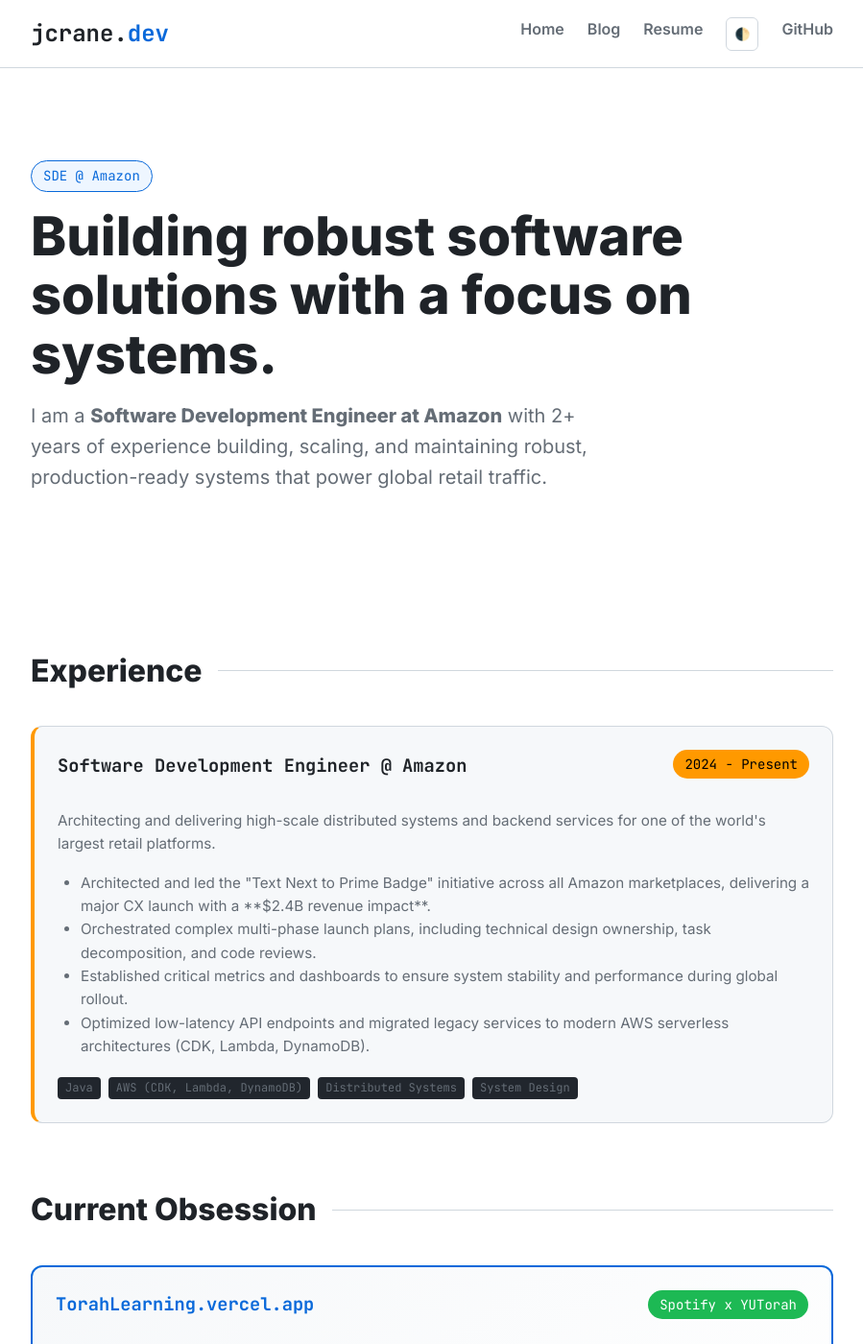
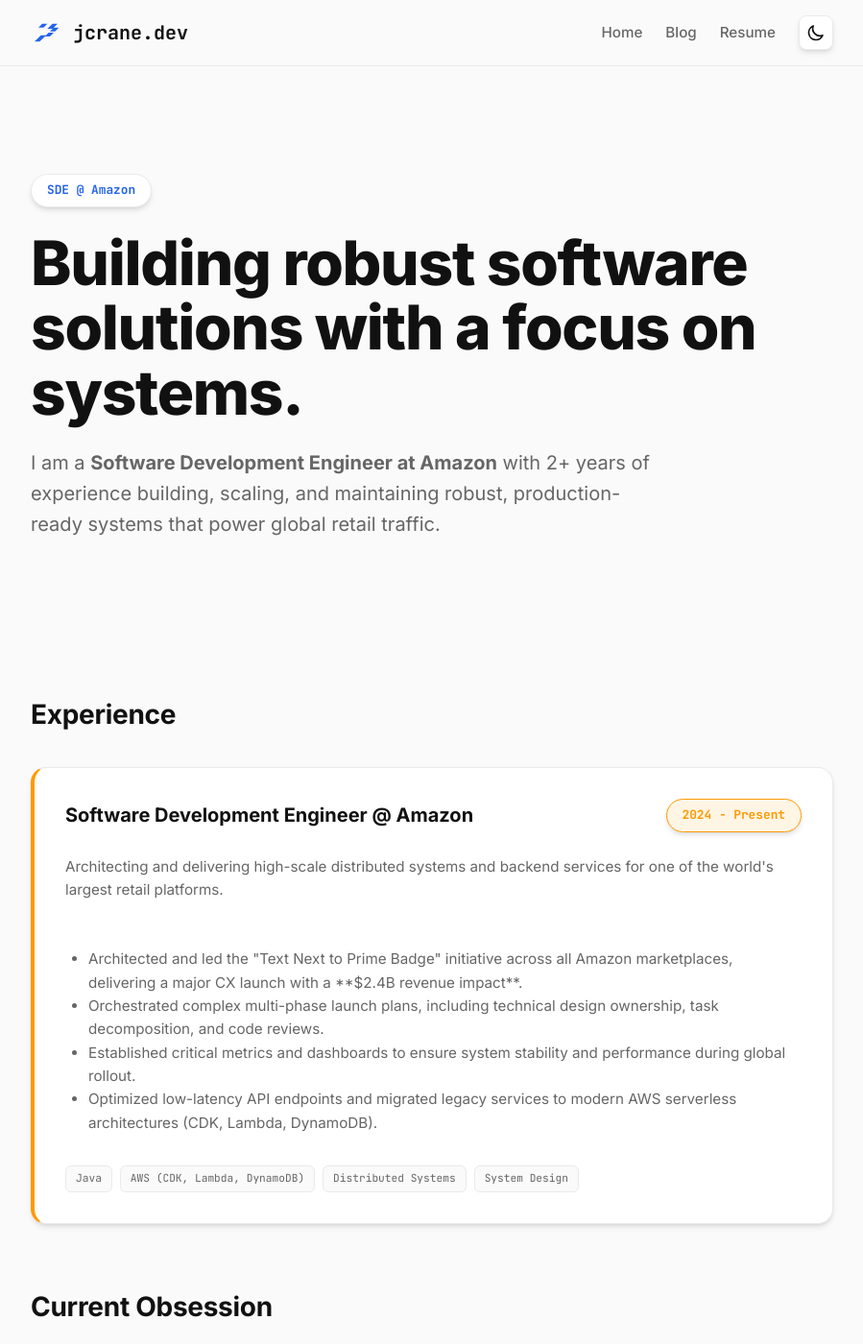
Before and after one commit to jcrane613/jcrane613.github.io, a Jekyll site: the page built from index.html, in a window 1280 px wide and 1400 px high. Shown: the whole window at 96% size, without its empty margins (190-1089 px from the left). Built offline with Jekyll 4.4.1, drawn with Linux system fonts in a browser that asks for light colours; some of the changed text lies outside the part shown.

Commit message:
UI Overhaul: Modern light/dark mode, SVG Crane logo, and Activity Dashboard

```diff
--- a/_config.yml
+++ b/_config.yml
@@ -2,7 +2,7 @@
 description: Software Development Engineer at Amazon | 2+ Years Experience
 email: jonathan.avi.crane@gmail.com
 github_username: jcrane613
-linkedin_username: jonathan-crane
+linkedin_username: jonathan-crane-786226198
 markdown: kramdown
 permalink: /blog/:year/:month/:day/:title
 baseurl: ""
--- a/_layouts/default.html
+++ b/_layouts/default.html
@@ -6,22 +6,29 @@
     <title>{{ page.title }} | Jonathan Crane</title>
     <link rel="preconnect" href="https://fonts.googleapis.com">
     <link rel="preconnect" href="https://fonts.gstatic.com" crossorigin>
-    <link href="https://fonts.googleapis.com/css2?family=Inter:wght@400;600;800&family=JetBrains+Mono:wght@400;700&display=swap" rel="stylesheet">
+    <link href="https://fonts.googleapis.com/css2?family=Inter:wght@400;500;600;700;800&family=JetBrains+Mono:wght@400;700&display=swap" rel="stylesheet">
     <link rel="stylesheet" type="text/css" href="/main.css">
 </head>
-<body data-theme="dark">
+<body>
     <header>
-        <nav>
-            <div class="nav-container">
-                <a href="/" class="logo">jcrane.<span>dev</span></a>
-                <ul class="nav-links">
-                    <li><a href="/">Home</a></li>
-                    <li><a href="/blog">Blog</a></li>
-                    <li><a href="/Jonathan_Crane_Resume_2026.docx" download>Resume</a></li>
-                    <li><button id="theme-toggle" class="theme-toggle">🌓</button></li>
-                    <li><a href="https://github.com/jcrane613" target="_blank">GitHub</a></li>
-                </ul>
-            </div>
+        <nav class="nav-container">
+            <a href="/" class="logo-wrapper">
+                <svg class="logo-icon" viewBox="0 0 24 24" xmlns="http://www.w3.org/2000/svg">
+                    <path d="M21 5l-4 4h-4l4-4h4zM3 19l4-4h4l-4 4H3zm15-7l-3 3h-4l3-3h4zM6 8l3-3h4l-3 3H6zm6 6l-3 3H5l3-3h4zm3-3l3-3h4l-3 3h-4z" />
+                </svg>
+                <span class="logo-text">jcrane.<span>dev</span></span>
+            </a>
+            <ul class="nav-links">
+                <li><a href="/">Home</a></li>
+                <li><a href="/blog">Blog</a></li>
+                <li><a href="/Jonathan_Crane_Resume_2026.docx" download>Resume</a></li>
+                <li>
+                    <button id="theme-toggle" class="theme-toggle" aria-label="Toggle Theme">
+                        <svg class="sun-icon" style="display:none; width:20px; height:20px;" fill="none" stroke="currentColor" viewBox="0 0 24 24"><path stroke-linecap="round" stroke-linejoin="round" stroke-width="2" d="M12 3v1m0 16v1m9-9h-1M4 12H3m15.364-6.364l-.707.707M6.343 17.657l-.707.707m12.728 0l-.707-.707M6.343 6.343l-.707-.707M15 12a3 3 0 11-6 0 3 3 0 016 0z"></path></svg>
+                        <svg class="moon-icon" style="display:none; width:20px; height:20px;" fill="none" stroke="currentColor" viewBox="0 0 24 24"><path stroke-linecap="round" stroke-linejoin="round" stroke-width="2" d="M20.354 15.354A9 9 0 018.646 3.646 9.003 9.003 0 0012 21a9.003 9.003 0 008.354-5.646z"></path></svg>
+                    </button>
+                </li>
+            </ul>
         </nav>
     </header>
 
@@ -29,9 +36,24 @@
         {{ content }}
     </main>
 
+    <footer>
+        <div class="footer-container">
+            <div class="social-links">
+                <a href="mailto:jonathan.avi.crane@gmail.com">Email</a>
+                <a href="https://github.com/jcrane613" target="_blank">GitHub</a>
+                <a href="https://www.linkedin.com/in/jonathan-crane-786226198" target="_blank">LinkedIn</a>
+            </div>
+            <p style="color: var(--text-secondary); font-size: 0.85rem;">
+                &copy; <span id="current-year"></span> Jonathan Crane. Crafted for 2026.
+            </p>
+        </div>
+    </footer>
+
     <script>
         const storageKey = 'theme-preference';
         const toggle = document.querySelector('#theme-toggle');
+        const sunIcon = document.querySelector('.sun-icon');
+        const moonIcon = document.querySelector('.moon-icon');
 
         const getColorPreference = () => {
             if (localStorage.getItem(storageKey))
@@ -42,46 +64,38 @@
                     : 'light';
         };
 
-        const setPreference = () => {
-            localStorage.setItem(storageKey, theme.value);
-            reflectPreference();
-        };
+        const theme = { value: getColorPreference() };
 
         const reflectPreference = () => {
             document.body.setAttribute('data-theme', theme.value);
-            toggle?.setAttribute('aria-label', theme.value);
+            if (theme.value === 'dark') {
+                sunIcon.style.display = 'block';
+                moonIcon.style.display = 'none';
+            } else {
+                sunIcon.style.display = 'none';
+                moonIcon.style.display = 'block';
+            }
         };
 
-        const theme = { value: getColorPreference() };
         reflectPreference();
 
         window.onload = () => {
             reflectPreference();
-            // Set dynamic year
             document.getElementById('current-year').textContent = new Date().getFullYear();
 
             toggle.addEventListener('click', () => {
                 theme.value = theme.value === 'light' ? 'dark' : 'light';
-                setPreference();
+                localStorage.setItem(storageKey, theme.value);
+                reflectPreference();
             });
         };
 
         window.matchMedia('(prefers-color-scheme: dark)')
             .addEventListener('change', ({matches:isDark}) => {
                 theme.value = isDark ? 'dark' : 'light';
-                setPreference();
+                localStorage.setItem(storageKey, theme.value);
+                reflectPreference();
             });
     </script>
-
-    <footer>
-        <div class="footer-container">
-            <p>&copy; <span id="current-year"></span> Jonathan Crane. Built with Jekyll.</p>
-            <div class="social-links">
-                <a href="mailto:jonathan.avi.crane@gmail.com">Email</a>
-                <a href="https://github.com/jcrane613" target="_blank">GitHub</a>
-                <a href="https://www.linkedin.com/in/jonathan-crane/" target="_blank">LinkedIn</a>
-            </div>
-        </div>
-    </footer>
 </body>
 </html>
--- a/index.html
+++ b/index.html
@@ -11,23 +11,23 @@
     </p>
 </section>
 
-<section id="experience" style="margin-top: 4rem;">
+<section id="experience">
     <h2 class="section-title">Experience</h2>
     <div class="project-card" style="border-left: 4px solid #ff9900;">
-        <div style="display: flex; justify-content: space-between; align-items: center;">
-            <h3 style="color: var(--text-primary);">Software Development Engineer @ Amazon</h3>
-            <span class="badge" style="background: #ff9900; color: #000; border: none;">2024 - Present</span>
+        <div style="display: flex; justify-content: space-between; align-items: center; flex-wrap: wrap; gap: 1rem;">
+            <h3 style="color: var(--text-primary); margin: 0;">Software Development Engineer @ Amazon</h3>
+            <span class="badge" style="background: rgba(255, 153, 0, 0.1); color: #ff9900; border: 1px solid #ff9900; margin: 0;">2024 - Present</span>
         </div>
-        <p style="margin-top: 1rem;">
+        <p style="margin-top: 1.5rem;">
             Architecting and delivering high-scale distributed systems and backend services for one of the world's largest retail platforms.
         </p>
-        <ul style="margin: 1rem 0 0 1.5rem; color: var(--text-secondary); font-size: 0.95rem;">
+        <ul style="margin: 1.5rem 0 0 1.5rem; color: var(--text-secondary); font-size: 0.95rem;">
             <li>Architected and led the "Text Next to Prime Badge" initiative across all Amazon marketplaces, delivering a major CX launch with a **$2.4B revenue impact**.</li>
             <li>Orchestrated complex multi-phase launch plans, including technical design ownership, task decomposition, and code reviews.</li>
             <li>Established critical metrics and dashboards to ensure system stability and performance during global rollout.</li>
             <li>Optimized low-latency API endpoints and migrated legacy services to modern AWS serverless architectures (CDK, Lambda, DynamoDB).</li>
         </ul>
-        <div class="tech-stack" style="margin-top: 1.25rem;">
+        <div class="tech-stack" style="margin-top: 2rem;">
             <span class="tech-tag">Java</span>
             <span class="tech-tag">AWS (CDK, Lambda, DynamoDB)</span>
             <span class="tech-tag">Distributed Systems</span>
@@ -39,20 +39,36 @@
 <section id="featured-project" style="margin-top: 4rem;">
     <h2 class="section-title">Current Obsession</h2>
     <div class="project-card" style="border: 2px solid var(--accent); background: linear-gradient(145deg, var(--card-bg), var(--bg-color));">
-        <div style="display: flex; justify-content: space-between; align-items: flex-start;">
-            <h3>TorahLearning.vercel.app</h3>
-            <span class="badge" style="background: #1db954; color: white; border: none;">Spotify x YUTorah</span>
+        <div style="display: flex; justify-content: space-between; align-items: flex-start; flex-wrap: wrap; gap: 1rem;">
+            <h3 style="margin: 0;">TorahLearning.vercel.app</h3>
+            <span class="badge" style="background: rgba(29, 185, 84, 0.1); color: #1db954; border: 1px solid #1db954; margin: 0;">Spotify x YUTorah</span>
         </div>
-        <p style="margin-top: 1rem; font-size: 1.1rem; color: var(--text-primary);">
+        <p style="margin-top: 1.5rem; font-size: 1.1rem; color: var(--text-primary);">
             I'm building at the intersection of <strong>Audio Engineering</strong> and <strong>Jewish Education</strong>.
             This project bridges the gap between the Spotify streaming experience and the rich content of YUTorah,
             creating a seamless interface for spiritual growth.
         </p>
-        <div class="tech-stack" style="margin-top: 1.5rem;">
-            <a href="https://torahlearning.vercel.app/" target="_blank" class="tech-tag" style="background: var(--accent); color: white; text-decoration: none;">Live Demo &rarr;</a>
+        <div class="tech-stack" style="margin-top: 2rem;">
+            <a href="https://torahlearning.vercel.app/" target="_blank" class="tech-tag" style="background: var(--accent); color: white; border: none; text-decoration: none; padding: 6px 14px;">Live Demo &rarr;</a>
             <span class="tech-tag">Next.js</span>
             <span class="tech-tag">Spotify API</span>
             <span class="tech-tag">Audio Processing</span>
+        </div>
+    </div>
+</section>
+
+<section id="stats" style="margin-top: 4rem;">
+    <h2 class="section-title">Activity Dashboard</h2>
+    <div class="projects-grid">
+        <div class="project-card" style="padding: 1.5rem; justify-content: center; align-items: center; text-align: center;">
+            <span style="font-size: 0.8rem; color: var(--text-secondary); font-family: var(--font-mono); text-transform: uppercase; letter-spacing: 0.1em;">LeetCode Progress</span>
+            <div style="font-size: 2.5rem; font-weight: 800; color: var(--accent); margin: 0.5rem 0;">450+</div>
+            <span style="font-size: 0.9rem; color: var(--text-secondary);">Problems Solved</span>
+        </div>
+        <div class="project-card" style="padding: 1.5rem; justify-content: center; align-items: center; text-align: center;">
+            <span style="font-size: 0.8rem; color: var(--text-secondary); font-family: var(--font-mono); text-transform: uppercase; letter-spacing: 0.1em;">Workouts this Month</span>
+            <div style="font-size: 2.5rem; font-weight: 800; color: #ef4444; margin: 0.5rem 0;">18</div>
+            <span style="font-size: 0.9rem; color: var(--text-secondary);">Sessions Tracked</span>
         </div>
     </div>
 </section>
@@ -94,9 +110,9 @@
 
 <section id="skills" style="margin-top: 4rem;">
     <h2 class="section-title">Technical Arsenal</h2>
-    <div style="display: grid; grid-template-columns: repeat(auto-fit, minmax(200px, 1fr)); gap: 2rem;">
+    <div style="display: grid; grid-template-columns: repeat(auto-fit, minmax(250px, 1fr)); gap: 2rem;">
         <div>
-            <h4 style="margin-bottom: 0.5rem; color: var(--accent);">Languages</h4>
+            <h4 style="margin-bottom: 1rem; color: var(--accent); font-family: var(--font-mono); font-size: 0.9rem; text-transform: uppercase;">Languages</h4>
             <div class="tech-stack">
                 <span class="tech-tag">Java</span>
                 <span class="tech-tag">Python</span>
@@ -107,7 +123,7 @@
             </div>
         </div>
         <div>
-            <h4 style="margin-bottom: 0.5rem; color: var(--accent);">Technologies</h4>
+            <h4 style="margin-bottom: 1rem; color: var(--accent); font-family: var(--font-mono); font-size: 0.9rem; text-transform: uppercase;">Technologies</h4>
             <div class="tech-stack">
                 <span class="tech-tag">AWS (CDK, Lambda, DynamoDB)</span>
                 <span class="tech-tag">React</span>
--- a/main.css
+++ b/main.css
@@ -1,25 +1,30 @@
 :root {
-    --bg-color: #ffffff;
-    --card-bg: #f6f8fa;
-    --text-primary: #1f2328;
-    --text-secondary: #656d76;
-    --accent: #0969da;
-    --accent-hover: #0550ae;
-    --border-color: #d0d7de;
+    /* Refined Light Theme - Modern, Clean, Minimal */
+    --bg-color: #fafafa;
+    --card-bg: #ffffff;
+    --text-primary: #111111;
+    --text-secondary: #666666;
+    --accent: #2563eb; /* Modern Blue */
+    --accent-hover: #1d4ed8;
+    --border-color: #eaeaea;
+    --nav-bg: rgba(250, 250, 250, 0.8);
+    --shadow: 0 4px 6px -1px rgb(0 0 0 / 0.1), 0 2px 4px -2px rgb(0 0 0 / 0.1);
+
     --font-sans: 'Inter', -apple-system, BlinkMacSystemFont, "Segoe UI", Helvetica, Arial, sans-serif;
     --font-mono: 'JetBrains Mono', SFMono-Regular, Consolas, "Liberation Mono", Menlo, monospace;
-    --nav-bg: rgba(255, 255, 255, 0.8);
 }
 
 [data-theme="dark"] {
-    --bg-color: #0d1117;
-    --card-bg: #161b22;
-    --text-primary: #e6edf3;
-    --text-secondary: #8b949e;
-    --accent: #58a6ff;
-    --accent-hover: #1f6feb;
-    --border-color: #30363d;
-    --nav-bg: rgba(13, 17, 23, 0.8);
+    /* Refined Dark Theme - Deep, Professional, Easy on eyes */
+    --bg-color: #050505;
+    --card-bg: #0f0f0f;
+    --text-primary: #f5f5f5;
+    --text-secondary: #a1a1aa;
+    --accent: #60a5fa;
+    --accent-hover: #93c5fd;
+    --border-color: #262626;
+    --nav-bg: rgba(5, 5, 5, 0.8);
+    --shadow: 0 10px 15px -3px rgb(0 0 0 / 0.5);
 }
 
 * {
@@ -34,37 +39,19 @@
     font-family: var(--font-sans);
     line-height: 1.6;
     -webkit-font-smoothing: antialiased;
-    transition: background-color 0.3s ease, color 0.3s ease;
-}
-
-/* Theme Toggle Button */
-.theme-toggle {
-    background: none;
-    border: 1px solid var(--border-color);
-    color: var(--text-primary);
-    padding: 0.5rem;
-    border-radius: 6px;
-    cursor: pointer;
-    font-family: var(--font-mono);
-    font-size: 0.8rem;
-    transition: all 0.2s ease;
-}
-
-.theme-toggle:hover {
-    border-color: var(--accent);
-    color: var(--accent);
+    transition: background-color 0.4s cubic-bezier(0.4, 0, 0.2, 1), color 0.4s cubic-bezier(0.4, 0, 0.2, 1);
 }
 
 .container {
     max-width: 900px;
     margin: 0 auto;
-    padding: 2rem;
+    padding: 1rem 2rem;
 }
 
 /* Navigation */
 header {
     background-color: var(--nav-bg);
-    backdrop-filter: blur(8px);
+    backdrop-filter: blur(12px);
     border-bottom: 1px solid var(--border-color);
     position: sticky;
     top: 0;
@@ -80,121 +67,148 @@
     padding: 1rem 2rem;
 }
 
-.logo {
-    font-family: var(--font-mono);
-    font-weight: 800;
-    font-size: 1.5rem;
-    color: var(--text-primary);
+.logo-wrapper {
+    display: flex;
+    align-items: center;
+    gap: 0.75rem;
     text-decoration: none;
 }
 
-.logo span {
-    color: var(--accent);
+.logo-icon {
+    width: 32px;
+    height: 32px;
+    fill: var(--accent);
+}
+
+.logo-text {
+    font-family: var(--font-mono);
+    font-weight: 800;
+    font-size: 1.25rem;
+    color: var(--text-primary);
 }
 
 .nav-links {
     list-style: none;
     display: flex;
     gap: 1.5rem;
+    align-items: center;
 }
 
 .nav-links a {
     color: var(--text-secondary);
     text-decoration: none;
-    font-weight: 600;
+    font-weight: 500;
+    font-size: 0.95rem;
     transition: color 0.2s ease;
 }
 
 .nav-links a:hover {
-    color: var(--accent);
+    color: var(--text-primary);
+}
+
+/* Theme Toggle Button */
+.theme-toggle {
+    background: var(--card-bg);
+    border: 1px solid var(--border-color);
+    color: var(--text-primary);
+    width: 36px;
+    height: 36px;
+    border-radius: 8px;
+    cursor: pointer;
+    display: flex;
+    align-items: center;
+    justify-content: center;
+    transition: all 0.2s ease;
+    box-shadow: var(--shadow);
+}
+
+.theme-toggle:hover {
+    border-color: var(--accent);
+    transform: translateY(-1px);
 }
 
 /* Hero Section */
 .hero {
-    padding: 4rem 0;
-    text-align: left;
+    padding: 6rem 0 4rem;
 }
 
 .hero h1 {
-    font-size: 3.5rem;
-    line-height: 1.1;
-    margin-bottom: 1rem;
+    font-size: clamp(2.5rem, 8vw, 4rem);
+    line-height: 1.05;
+    margin-bottom: 1.5rem;
     font-weight: 800;
+    letter-spacing: -0.02em;
 }
 
 .hero p {
     font-size: 1.25rem;
     color: var(--text-secondary);
-    max-width: 600px;
+    max-width: 650px;
     margin-bottom: 2rem;
 }
 
 .badge {
     display: inline-block;
-    background-color: rgba(88, 166, 255, 0.1);
+    background-color: var(--card-bg);
     color: var(--accent);
-    padding: 0.25rem 0.75rem;
+    padding: 0.4rem 1rem;
     border-radius: 999px;
-    font-size: 0.875rem;
+    font-size: 0.8rem;
     font-family: var(--font-mono);
-    margin-bottom: 1rem;
-    border: 1px solid var(--accent);
+    font-weight: 600;
+    margin-bottom: 1.5rem;
+    border: 1px solid var(--border-color);
+    box-shadow: var(--shadow);
 }
 
-/* Projects Grid */
+/* Projects & Sections */
 .section-title {
-    font-size: 2rem;
-    margin-bottom: 2rem;
-    display: flex;
-    align-items: center;
-    gap: 1rem;
-}
-
-.section-title::after {
-    content: "";
-    flex: 1;
-    height: 1px;
-    background: var(--border-color);
+    font-size: 1.75rem;
+    margin: 4rem 0 2rem;
+    font-weight: 700;
+    letter-spacing: -0.01em;
 }
 
 .projects-grid {
     display: grid;
-    grid-template-columns: repeat(auto-fit, minmax(280px, 1fr));
+    grid-template-columns: repeat(auto-fit, minmax(300px, 1fr));
     gap: 1.5rem;
-    margin-top: 2rem;
 }
 
 .project-card {
     background-color: var(--card-bg);
     border: 1px solid var(--border-color);
-    border-radius: 12px;
-    padding: 1.5rem;
-    transition: transform 0.2s ease, border-color 0.2s ease;
+    border-radius: 16px;
+    padding: 2rem;
+    transition: all 0.3s cubic-bezier(0.4, 0, 0.2, 1);
     text-decoration: none;
     display: flex;
     flex-direction: column;
-    height: 100%;
+    box-shadow: var(--shadow);
 }
 
 .project-card:hover {
-    transform: translateY(-4px);
+    transform: translateY(-6px);
     border-color: var(--accent);
+    box-shadow: 0 20px 25px -5px rgb(0 0 0 / 0.1);
 }
 
 .project-card h3 {
-    font-family: var(--font-mono);
-    color: var(--accent);
+    font-size: 1.25rem;
+    color: var(--text-primary);
     margin-bottom: 0.75rem;
+    font-weight: 700;
 }
 
 .project-card p {
     color: var(--text-secondary);
     font-size: 0.95rem;
-    flex-grow: 1;
+    line-height: 1.6;
+    margin-bottom: 1.5rem;
 }
 
 .tech-stack {
-    margin-top: 1rem;
+    margin-top: auto;
     display: flex;
     flex-wrap: wrap;
     gap: 0.5rem;
@@ -202,43 +216,69 @@
 
 .tech-tag {
     font-family: var(--font-mono);
-    font-size: 0.75rem;
-    background: #21262d;
-    padding: 2px 8px;
-    border-radius: 4px;
+    font-size: 0.7rem;
+    background: var(--bg-color);
+    border: 1px solid var(--border-color);
+    padding: 4px 10px;
+    border-radius: 6px;
     color: var(--text-secondary);
+    font-weight: 500;
 }
 
 /* Footer */
 footer {
     border-top: 1px solid var(--border-color);
-    padding: 3rem 2rem;
-    margin-top: 4rem;
+    padding: 4rem 2rem;
+    margin-top: 6rem;
+    background-color: var(--card-bg);
 }
 
 .footer-container {
     max-width: 900px;
     margin: 0 auto;
     display: flex;
-    justify-content: space-between;
+    flex-direction: column;
     align-items: center;
-    color: var(--text-secondary);
-    font-size: 0.9rem;
+    gap: 2rem;
+    text-align: center;
 }
 
 .social-links {
     display: flex;
-    gap: 1.5rem;
+    gap: 2rem;
+    flex-wrap: wrap;
+    justify-content: center;
 }
 
 .social-links a {
     color: var(--text-secondary);
     text-decoration: none;
+    font-weight: 500;
+    font-size: 0.9rem;
     transition: color 0.2s ease;
 }
 
 .social-links a:hover {
     color: var(--accent);
+}
+
+/* Responsive Utilities */
+@media (max-width: 640px) {
+    .hero {
+        padding: 4rem 0 2rem;
+    }
+    .nav-links {
+        display: none; /* Simplification for mobile, can add a hamburger if needed */
+    }
+    .nav-container {
+        padding: 1rem;
+    }
+    .container {
+        padding: 1rem;
+    }
+    .footer-container {
+        gap: 1.5rem;
+    }
 }
 
 /* Blog List */
@@ -247,25 +287,29 @@
 }
 
 ul.posts li {
-    margin-bottom: 1.5rem;
-    padding-bottom: 1.5rem;
-    border-bottom: 1px solid var(--border-color);
+    margin-bottom: 2rem;
+    padding: 1.5rem;
+    background: var(--card-bg);
+    border: 1px solid var(--border-color);
+    border-radius: 12px;
+    transition: border-color 0.2s ease;
+}
+
+ul.posts li:hover {
+    border-color: var(--accent);
 }
 
 ul.posts a {
     color: var(--text-primary);
     text-decoration: none;
-    font-size: 1.25rem;
-    font-weight: 600;
-}
-
-ul.posts a:hover {
-    color: var(--accent);
+    font-size: 1.5rem;
+    font-weight: 700;
+    display: block;
+    margin-bottom: 0.5rem;
 }
 
 ul.posts span {
-    display: block;
     color: var(--text-secondary);
-    font-size: 0.875rem;
+    font-size: 0.85rem;
     font-family: var(--font-mono);
 }
```
